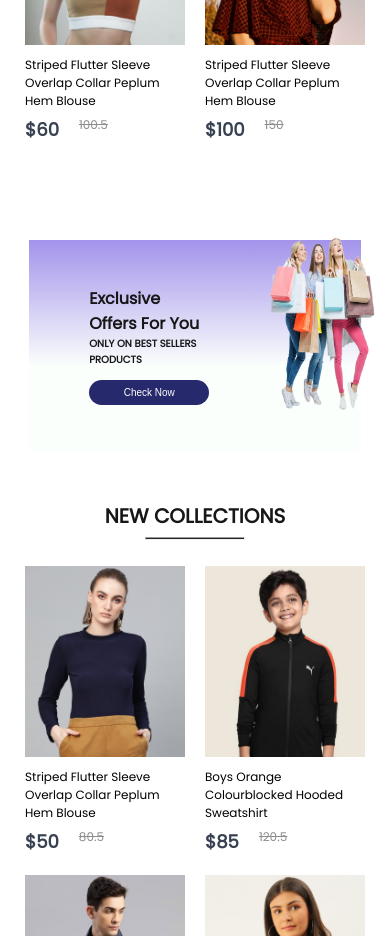
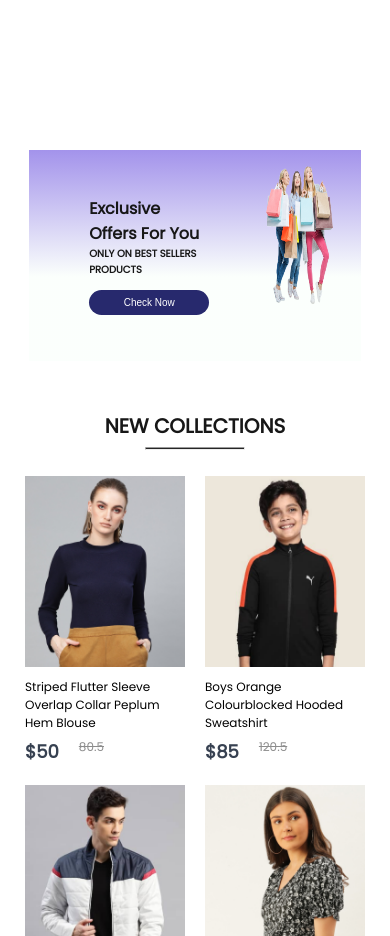
Before and after one commit to Rupeshkumar23/Ecommerce_React_JS, a React (Create React App) app: page / in a window 390 px wide. Shown: the part 1420-2356 px from the top of the page. Built offline with nearby package versions, Linux system fonts and the light colour scheme; a web font is replaced by a local one.

Commit message:
updated code

```diff
--- a/src/Components/Hero/Hero.css
+++ b/src/Components/Hero/Hero.css
@@ -1,5 +1,5 @@
 .hero{
-    height: 100vh;
+    /* height: 100vh; */
     background: linear-gradient(180deg, #a393eb,#e1ffea22 60%);
     display: flex;
 }
@@ -52,7 +52,7 @@
 }
 .hero_right img{
     height: 680px;
-    margin-bottom: 150px;
+    /* margin-bottom: 150px; */
 }
 @media (max-width:1280px) {
     .hero_left{
@@ -104,9 +104,10 @@
     }
 
 }
-@media (max-width:800px) {
+@media (max-width:835px) {
     .hero_left{
         padding-left: 30px;
+
     }
     .hero_left h2{
         font-size: 16px;
@@ -125,6 +126,7 @@
     .hero_right img{
         width: 300px;
         height: auto;
+
     }
 
 }
--- a/src/Components/Offers/Offers.css
+++ b/src/Components/Offers/Offers.css
@@ -82,7 +82,7 @@
     }
     .offers_right img{
         width: 250px;
-        height: 430px;
+        height: 390px;
     }
     .offers_left button{
         width: 160px;
@@ -116,6 +116,7 @@
 }
 @media (max-width:564px) {
     .offers{
+        margin-top: 50px;
         height: 25vh;
         margin-bottom: 50px;
     }
@@ -126,8 +127,9 @@
         font-size: 10px;
     }
     .offers_right img{
-        width: 125px;
-        height: 250px;
+        width: 130px;
+        height: 200px;
+        padding-right: 50px;
     }
     .offers_left button{
         width: 120px;
```
